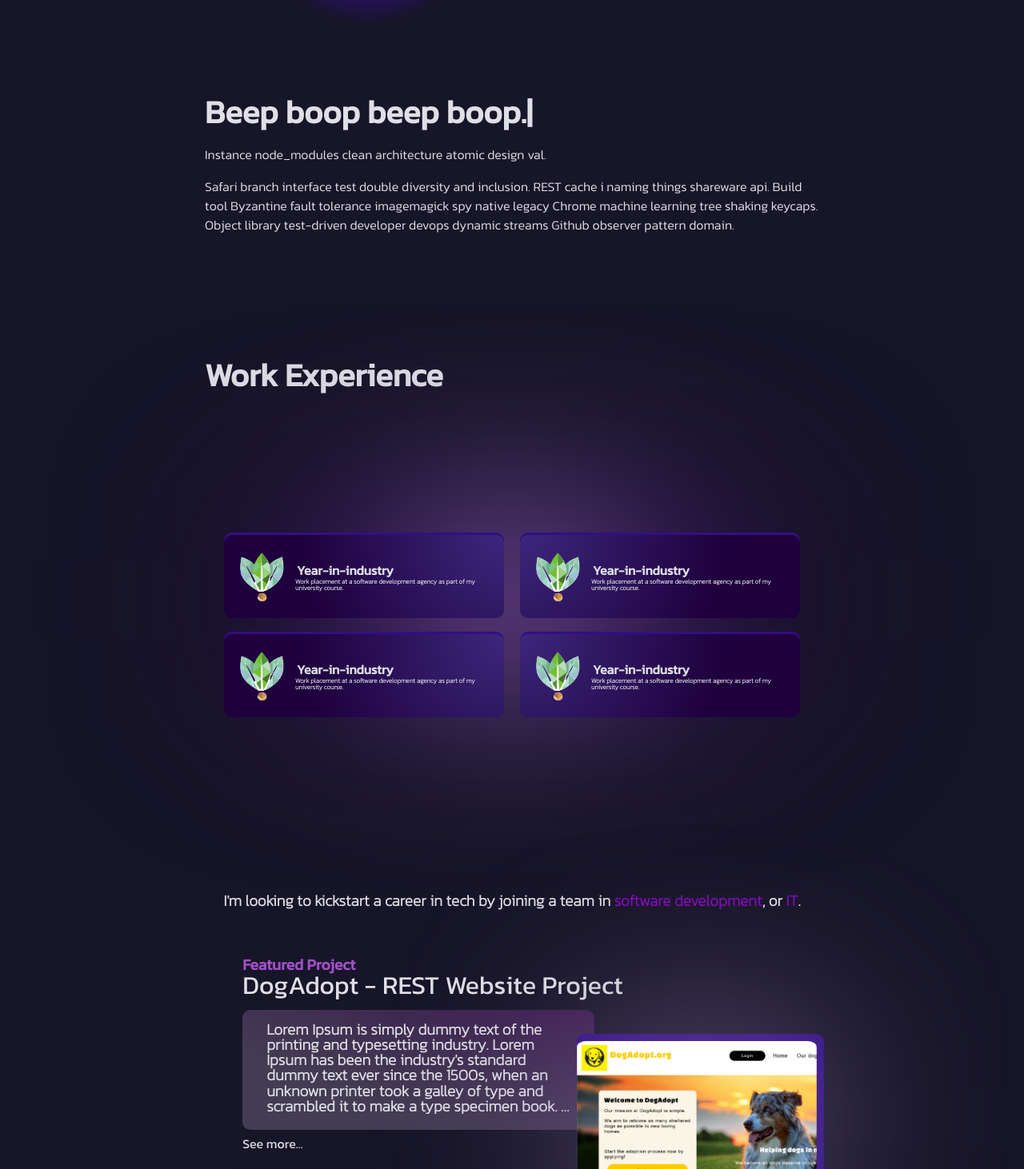
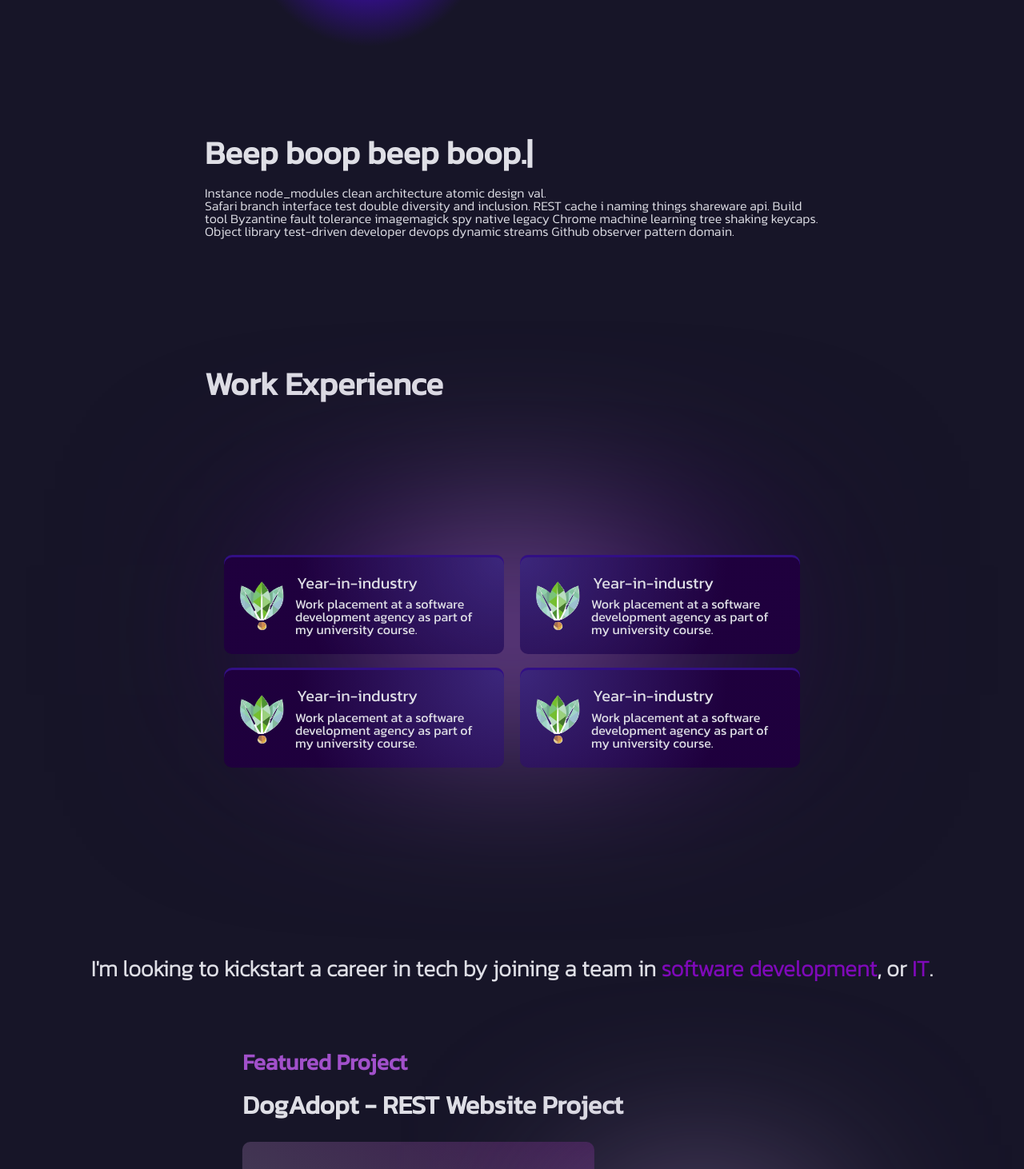
Before and after one commit to aj11routl/react-portfolio-app, a React (Create React App) app: page / in a window 1280 px wide. Shown: the part 368-1830 px from the top of the page at 80% size. Built offline with nearby package versions, Linux system fonts and the light colour scheme.

Commit message:
responsive text for mobile

```diff
--- a/public/404.html
+++ b/public/404.html
@@ -9,9 +9,9 @@
         var path = window.location.pathname;
         var repo = "/react-portfolio-app"; // CHANGE THIS to your repo name
         // If using GitHub Pages under a repo URL, adjust path
-        if (path !== repo + "/" && path !== repo + "/index.js") {
+        if (path !== repo + "/" && path !== repo + "/index.html") {
           window.location.replace(
-            "/react-portfolio-app" + "/index.js#" + path.replace(repo, "")
+            "/react-portfolio-app" + "/index.html#" + path.replace(repo, "")
           );
         }
       })();
--- a/src/index.css
+++ b/src/index.css
@@ -5,6 +5,7 @@
 
 body {
   margin: 0;
+  font-size: clamp(14px, 2.2vw, 16px);
   font-family: Kanit, sans-serif;
   -webkit-font-smoothing: antialiased;
   -moz-osx-font-smoothing: grayscale;
@@ -54,9 +55,7 @@ code {
 
 p {
   font-family: Kanit-Light;
-  font-size: 1em;
-  font-weight: 300;
-  color: #dfdfe6;
+  margin: 0 0 1rem;
 }
 
 .underline {
@@ -68,51 +67,56 @@ h2,
 h3,
 h4,
 h5,
-h6 {
+h6,
+p {
   padding: 0;
   margin: 0;
   line-height: 1;
   z-index: 1;
+  color: #dfdfe6;
 }
 
 h1 {
   font-family: Kanit;
-  font-size: 2.5em;
-
-  color: #dfdfe6;
+  font-size: clamp(1.8rem, 5vw, 2.5rem);
+  font-weight: 700;
+  line-height: 1.2;
+  margin: 1.2rem 0 0.8rem;
 }
 
 h2 {
   font-family: Kanit;
-  font-size: 2em;
-  font-weight: 200;
-  color: #dfdfe6;
+  font-size: clamp(1.5rem, 4vw, 2rem);
+  font-weight: 600;
+  line-height: 1.3;
+  margin: 1rem 0 0.6rem;
 }
 
 h3 {
   font-family: Kanit-ExtraLight;
-  font-size: 1.2em;
-  color: #dfdfe6;
+  font-size: clamp(1.25rem, 3.5vw, 1.75rem);
+  font-weight: 600;
+  line-height: 1.3;
+  margin: 0.8rem 0 0.5rem;
 }
 
 h4 {
   font-family: Kanit-ExtraLight;
-  font-size: 0.8em;
-  color: #dfdfe6;
+  font-size: clamp(1.1rem, 3vw, 1.5rem);
+  font-weight: 500;
+  margin: 0.6rem 0 0.4rem;
 }
 
 h5 {
-  font-family: Kanit-ExtraLight;
-  font-size: 1em;
-  color: #dfdfe6;
-  margin: 0;
+  font-size: clamp(1rem, 2.5vw, 1.25rem);
+  font-weight: 500;
+  margin: 0.5rem 0 0.3rem;
 }
 
 h6 {
-  font-family: Kanit-ExtraLight;
-  font-size: 0.5em;
-  color: #dfdfe6;
-  margin: 0;
+  font-size: clamp(0.9rem, 2vw, 1rem);
+  font-weight: 500;
+  margin: 0.4rem 0 0.2rem;
 }
 
 .purple {
@@ -146,3 +150,20 @@ h6 {
 .fill-width {
   width: 100%;
 }
+
+button,
+.btn {
+  font-size: clamp(14px, 2vw, 16px);
+  font-weight: 600;
+  padding: 0.6em 1.2em;
+  border-radius: 8px;
+  border: none;
+  cursor: pointer;
+  background: #0066cc;
+  color: white;
+  transition: background 0.2s ease;
+}
+button:hover,
+.btn:hover {
+  background: #004c99;
+}
```
